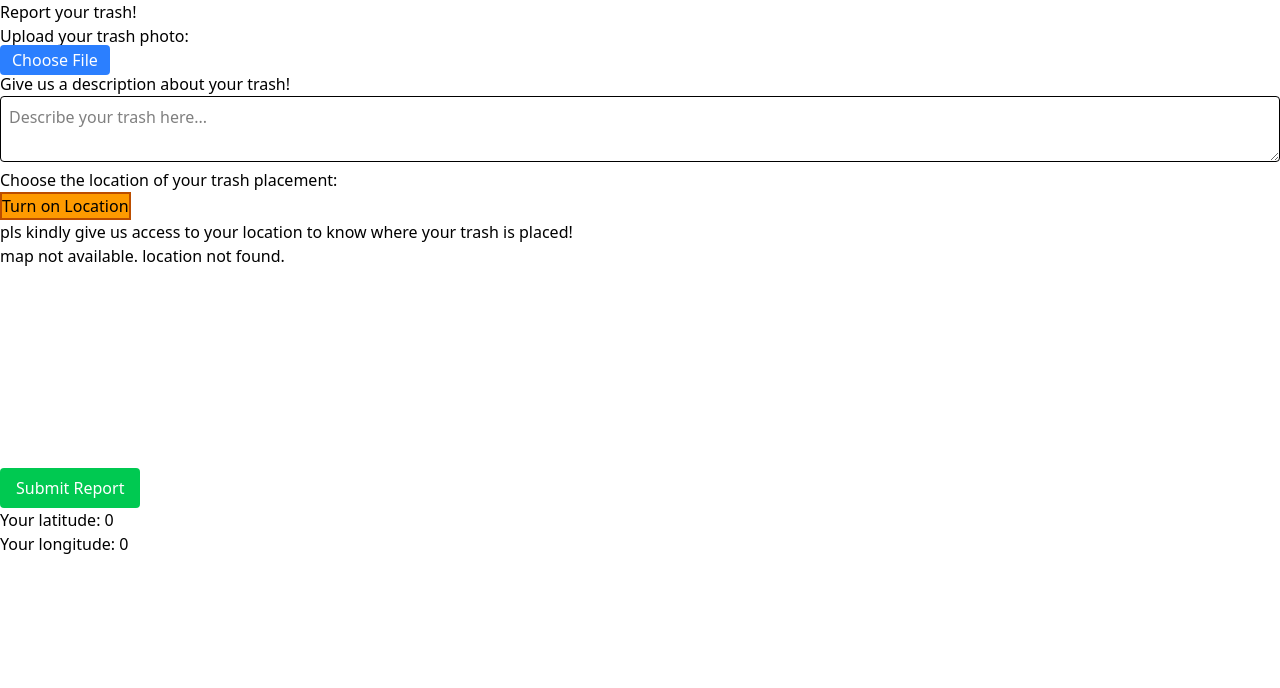
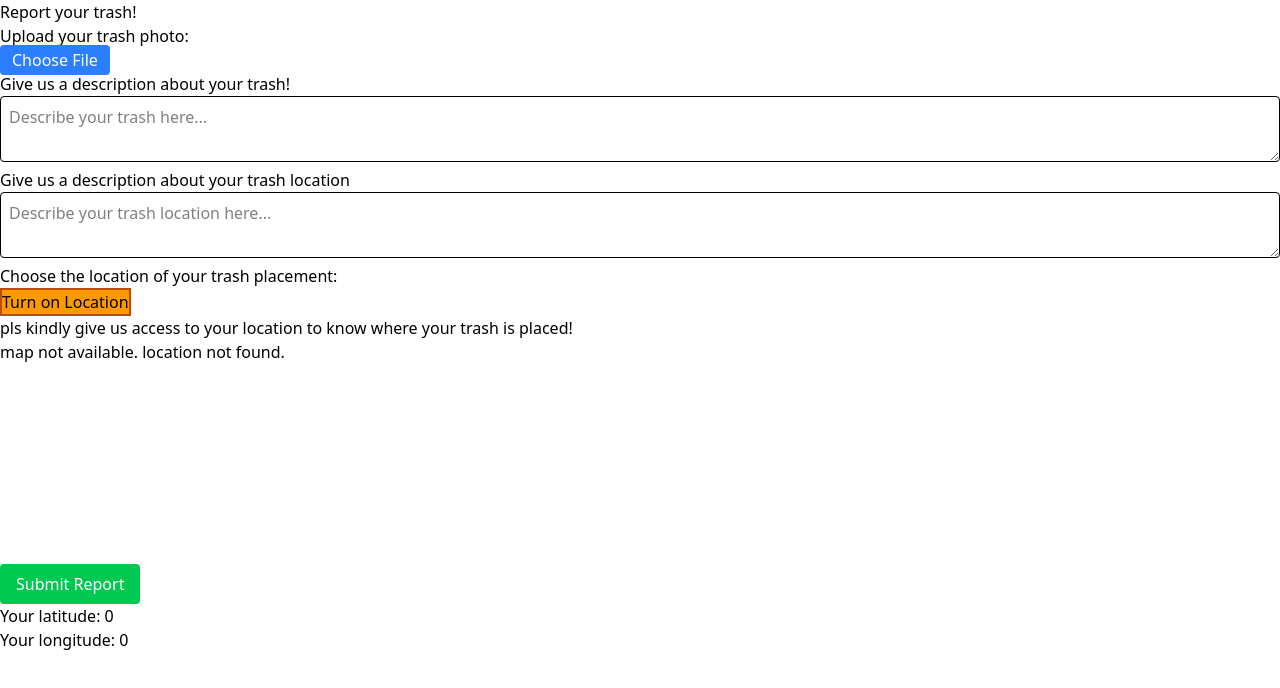
Before and after one commit to michlleee/Wastara, a React (Vite) app in the folder trash-tracker/frontend/: page /dashboard/user/report in a window 1280 px wide. Shown: the top 688 px of the page. Built offline with nearby package versions, Linux system fonts and the light colour scheme.

Commit message:
Split report description into trash and place fields

```diff
--- a/trash-tracker/frontend/src/pages/AddReport.jsx
+++ b/trash-tracker/frontend/src/pages/AddReport.jsx
@@ -1,4 +1,4 @@
-import { useEffect, useState } from "react";
+import { useState } from "react";
 import LeafletMap from "../components/LeafletMap";
 import axios from "axios";
 
@@ -10,7 +10,8 @@ export default function LocationTracker() {
   const [button, setButton] = useState(false);
 
   const [reportData, setReportData] = useState({
-    description: "",
+    trashDescription: "",
+    placeDescription: "",
     status: "pending",
     createdAt: new Date(),
     updatedAt: new Date(),
@@ -55,7 +56,8 @@ export default function LocationTracker() {
     }
     try {
       const formData = new FormData();
-      formData.append("description", reportData.description);
+      formData.append("trashDescription", reportData.trashDescription);
+      formData.append("placeDescription", reportData.placeDescription);
       formData.append("status", reportData.status);
       formData.append("createdAt", reportData.createdAt);
       formData.append("updatedAt", reportData.updatedAt);
@@ -119,16 +121,31 @@ export default function LocationTracker() {
 
           <p>Give us a description about your trash!</p>
           <textarea
-            name="description"
-            value={reportData.description}
+            name="trashDescription"
+            value={reportData.trashDescription}
             onChange={(e) =>
               setReportData((prev) => ({
                 ...prev,
-                description: e.target.value,
+                trashDescription: e.target.value,
               }))
             }
             className="border rounded p-2 w-full"
             placeholder="Describe your trash here..."
+            required
+          />
+
+          <p>Give us a description about your trash location</p>
+          <textarea
+            name="placeDescription"
+            value={reportData.placeDescription}
+            onChange={(e) =>
+              setReportData((prev) => ({
+                ...prev,
+                placeDescription: e.target.value,
+              }))
+            }
+            className="border rounded p-2 w-full"
+            placeholder="Describe your trash location here..."
             required
           />
 
```
Also changed, not shown: 2 other files (tests, documents, lock files or other folders).
